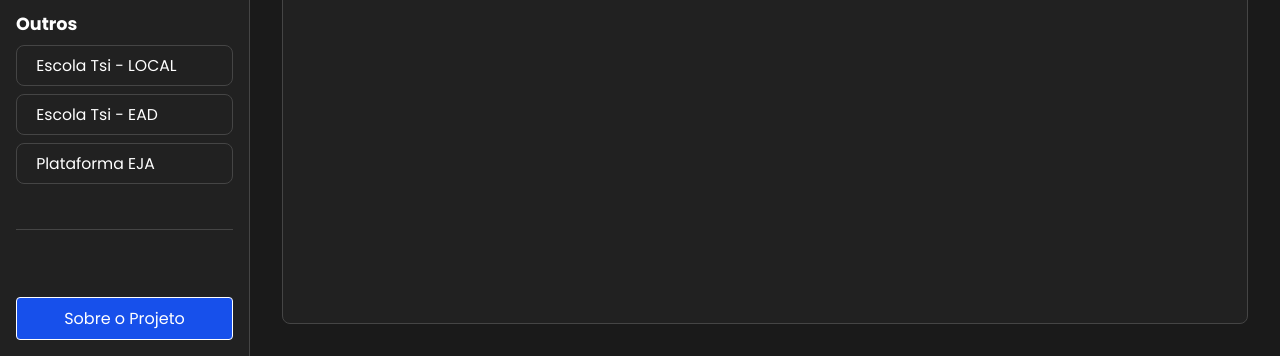
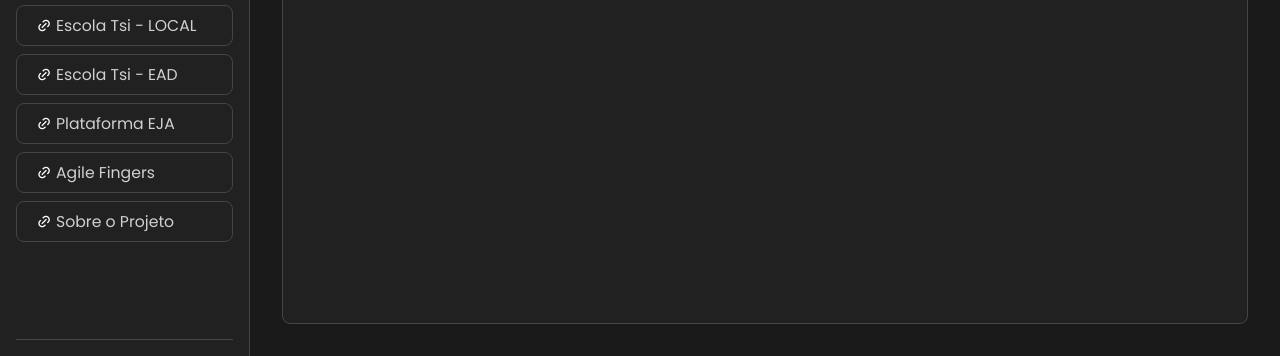
Before and after one commit to wmateus99/skill7, a plain HTML site: page pages/auxiliares.html in a window 1280 px wide. Shown: the part 444-800 px from the top of the page. Drawn offline with nearby package versions, Linux system fonts and the light colour scheme.

Commit message:
Reajuste no corpo da sidebar

```diff
--- a/scripts/sidebar-component.js
+++ b/scripts/sidebar-component.js
@@ -1,34 +1,9 @@
-// const btnToggle = document.getElementById('sidebar-toggle')
-// const sidebar = document.querySelector('.sidebar')
+class MySidebar extends HTMLElement {
 
-// let isOpen = true
+    icons = {
+        link: '<i class="ri-link-m"></i>'
+    }
 
-// function toggle() {
-//     console.log(isOpen)
-//     sidebar.classList.toggle('sidebar-toggle')
-//     isOpen = !isOpen
-// }
-
-// function checkMobile() {
-//     const mql = window.matchMedia('(max-width: 750px)');
-
-//     const handler = (e) => {
-//         if (e.matches && isOpen) {
-//             toggle();
-//         }
-//     };
-
-//     mql.addEventListener('change', handler);
-
-//     if (mql.matches && isOpen) {
-//         toggle();
-//     }
-// }
-
-// checkMobile()
-
-// btnToggle.addEventListener('click', toggle)
-class MySidebar extends HTMLElement {
     constructor() {
         super();
     }
@@ -57,22 +32,18 @@ class MySidebar extends HTMLElement {
                         <a class="nav-link" href="/pages/auxiliares.html">Auxiliares</a>
                         <a class="nav-link" href="#">Digitação</a>
                     </div>
-                    <div class="nav-group">
+                    <div class="nav-group links">
                         <h3>Outros</h3>
-                        <a href="http://192.168.22.122:8080/" target="_blank">Escola Tsi - LOCAL</a>
-                        <a href="https://eadon.com.br/sign-in" target="_blank">Escola Tsi - EAD</a>
-                        <a href="https://laava.simpleacademy.tech/login" target="_blank">Plataforma EJA</a>
+                        <a href="http://192.168.22.122:8080/" target="_blank">${this.icons.link} Escola Tsi - LOCAL</a>
+                        <a href="https://eadon.com.br/sign-in" target="_blank">${this.icons.link} Escola Tsi - EAD</a>
+                        <a href="https://laava.simpleacademy.tech/login" target="_blank">${this.icons.link} Plataforma EJA</a>
+                        <a href="https://agilefingers.com/pt" target="_blank">${this.icons.link} Agile Fingers</a>
+                        <a href="/pages/sobre.html" target="_blank">${this.icons.link} Sobre o Projeto</a>
                     </div>
-                </div>
-                <div class="sidebar-footer">
-                    <button onclick="window.location.href = '/pages/sobre.html'">
-                        <span>Sobre o Projeto</span>
-                    </button>
                 </div>
             </div>
         </aside>
         `;
-
         this.initSidebar();
     }
 
--- a/styles/sty-sidebar.css
+++ b/styles/sty-sidebar.css
@@ -4,11 +4,28 @@
     height: 100vh;
     padding: 1rem;
     overflow: hidden;
+    overflow-y: auto;
     transition: .1s ease-in-out;
     grid-template-columns: 1fr;
     background: var(--color-21);
-    grid-template-rows: .2fr 1fr .2fr;
+    grid-template-rows: .1fr 1fr;
     border-right: 1px solid var(--color-45);
+}
+.sidebar::-webkit-scrollbar {
+    width: 4px;
+}
+
+.sidebar::-webkit-scrollbar-track {
+    background: transparent;
+}
+
+.sidebar::-webkit-scrollbar-thumb {
+    background: var(--color-45);
+    border-radius: 4px;
+}
+
+.sidebar::-webkit-scrollbar-thumb:hover {
+    background: var(--color-55);           /* Hover */
 }
 
 /* Sidebar Header */
@@ -58,6 +75,14 @@
     border: 1px solid var(--color-45);
     transition: .2s ease-in-out;
     /* background: var(--color-45); */
+    padding: .5rem .5rem .5rem 1.2rem;
+}
+.sidebar-body .nav-group.links a {
+    color: #d0d0d0;
+    font-size: .98rem;
+    border-radius: 8px;
+    transition: .2s ease-in-out;
+    border: 1px solid var(--color-45);
     padding: .5rem .5rem .5rem 1.2rem;
 }
 .sidebar-body .nav-group a:hover {
```
